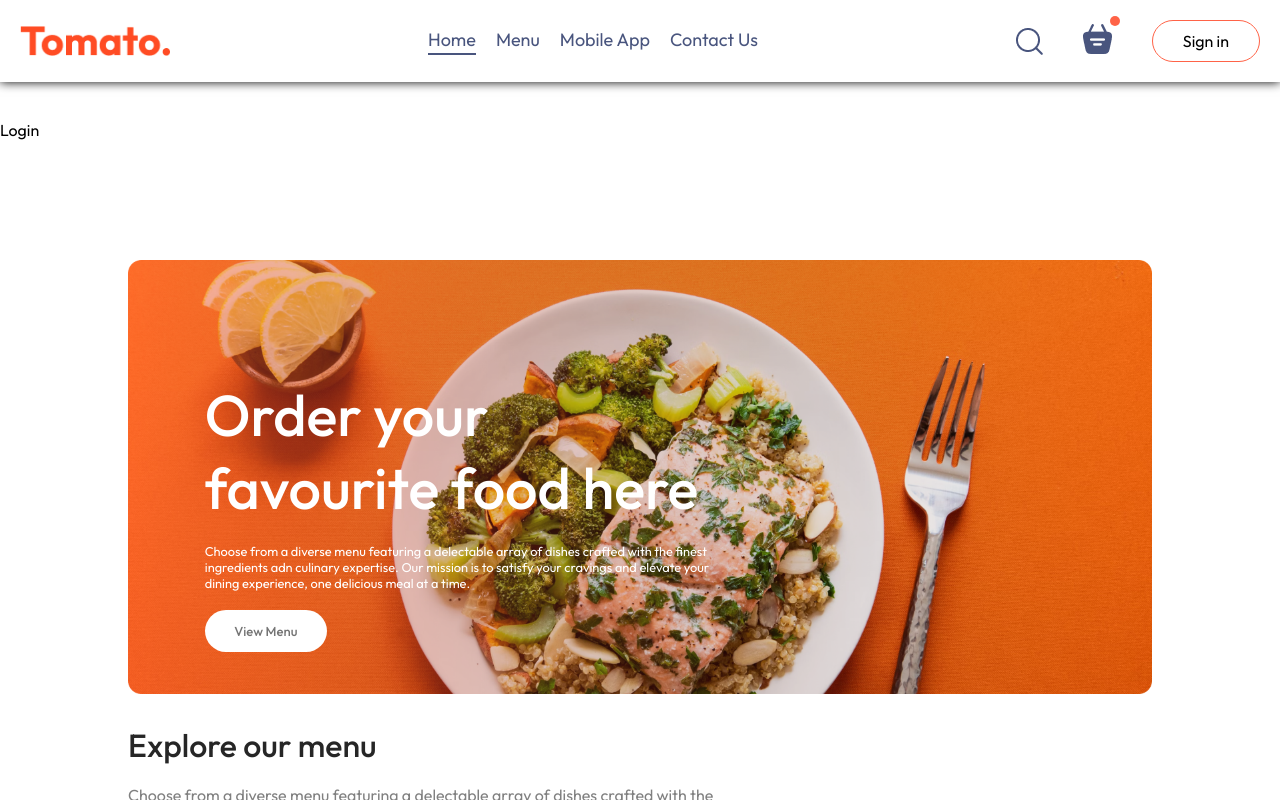
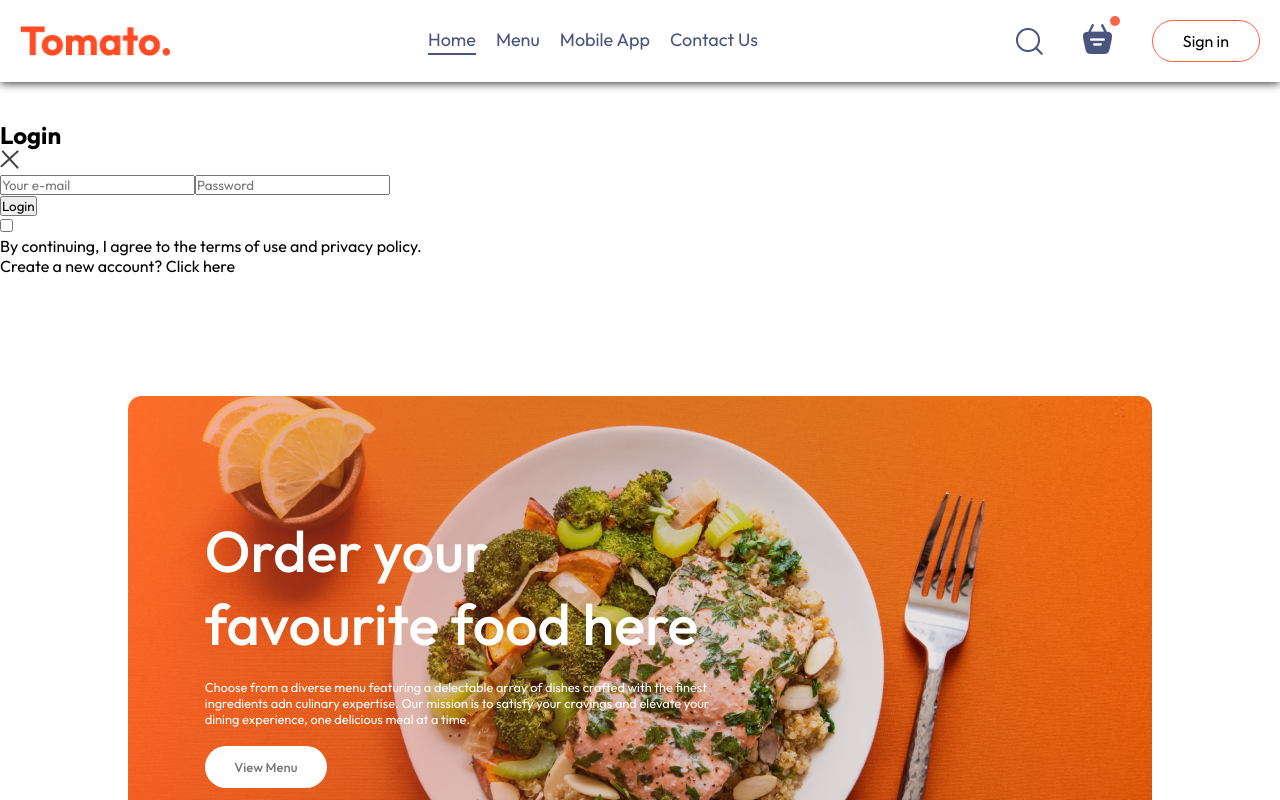
Before and after one commit to tajemouti/food-delivery, a React (Vite) app: page / in a window 1280 px wide. Both pictures are taken after a click on the button "Sign in". Shown: the top 800 px of the page. Built offline with nearby package versions, Linux system fonts and the light colour scheme.

Commit message:
Define the HTML structure for Login component

```diff
--- a/src/components/Login/Login.jsx
+++ b/src/components/Login/Login.jsx
@@ -1,11 +1,47 @@
+import PropTypes from 'prop-types';
+import { useState } from 'react'
 import './login.css'
+import { assets } from '../../assets/assets'
 
-const Login = () => {
-  return (
-    <div className='login'>
-      Login
-    </div>
-  )
+const Login = ({ setShowLogin }) => {
+	const [currentState, setCurrentState] = useState('Login')
+
+	return (
+		<div className='login'>
+			<form action="" className="login-container">
+				<div className="login-title">
+					<h2>{currentState}</h2>
+					<img onClick={() => setShowLogin(false)} src={assets.cross_icon} alt="cross icon" />
+				</div>
+				<div className="login-inputs">
+					{currentState === 'Login'
+						?
+						<></>
+						:
+						<input type="text" placeholder='Your name' required />
+					}
+					<input type="email" placeholder='Your e-mail' required />
+					<input type="password" placeholder='Password' required />
+				</div>
+				<button>{currentState === 'Sign Up' ? 'Create account' : 'Login'}</button>
+				<div className="login-condition">
+					<input type="checkbox" required />
+					<p>By continuing, I agree to the terms of use and privacy policy.</p>
+				</div>
+				{currentState === "Login"
+				?
+					<p>Create a new account? <span onClick={() => setCurrentState("Sign Up") }>Click here</span></p>
+				:
+				<p>Already have an account? <span onClick={() => setCurrentState("Login")}>Login here</span></p>
+				}
+			</form>
+		</div>
+	)
 }
 
+Login.propTypes = {
+	setShowLogin: PropTypes.func.isRequired,
+	setCurrentState: PropTypes.func.isRequired,
+};
+
 export default Login
```
